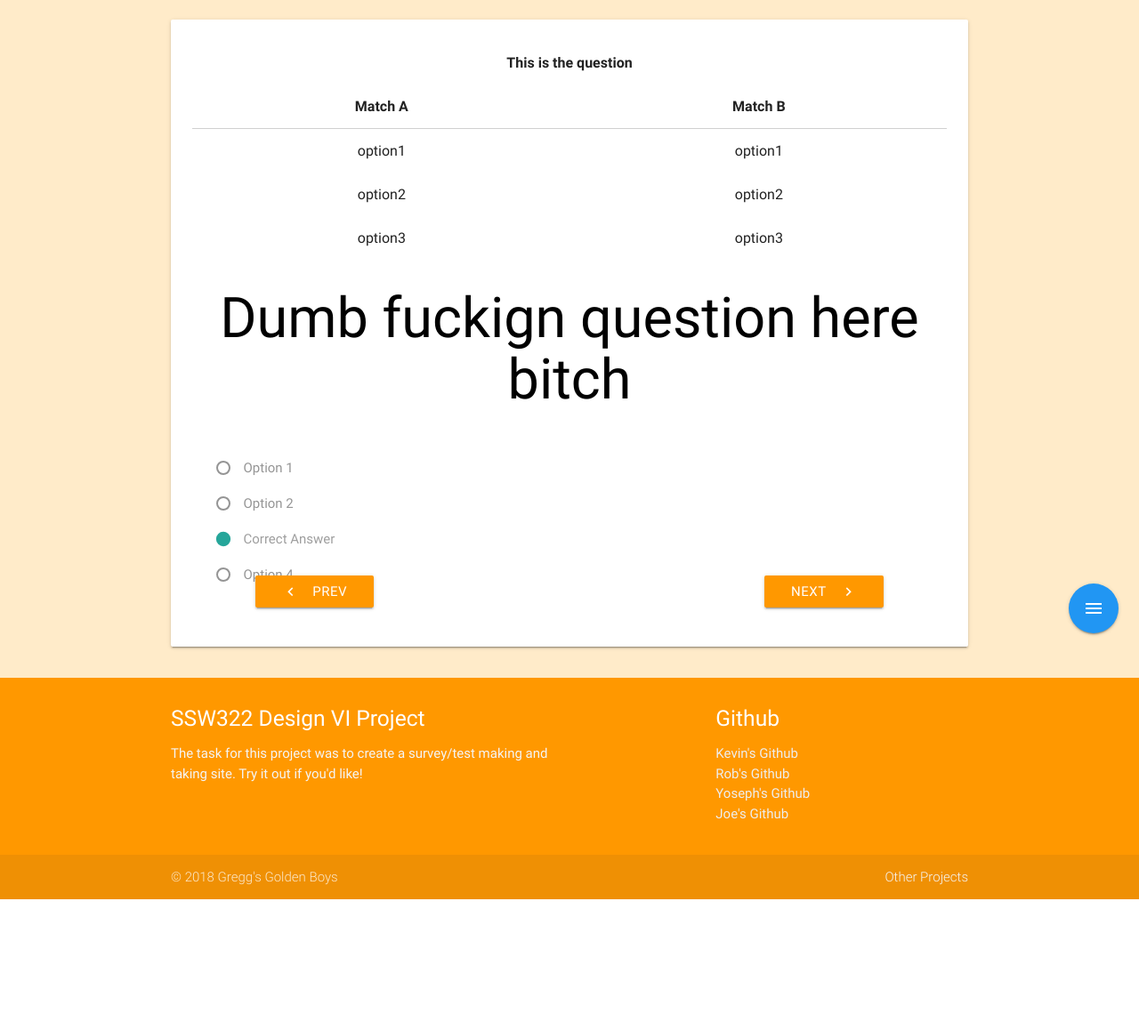
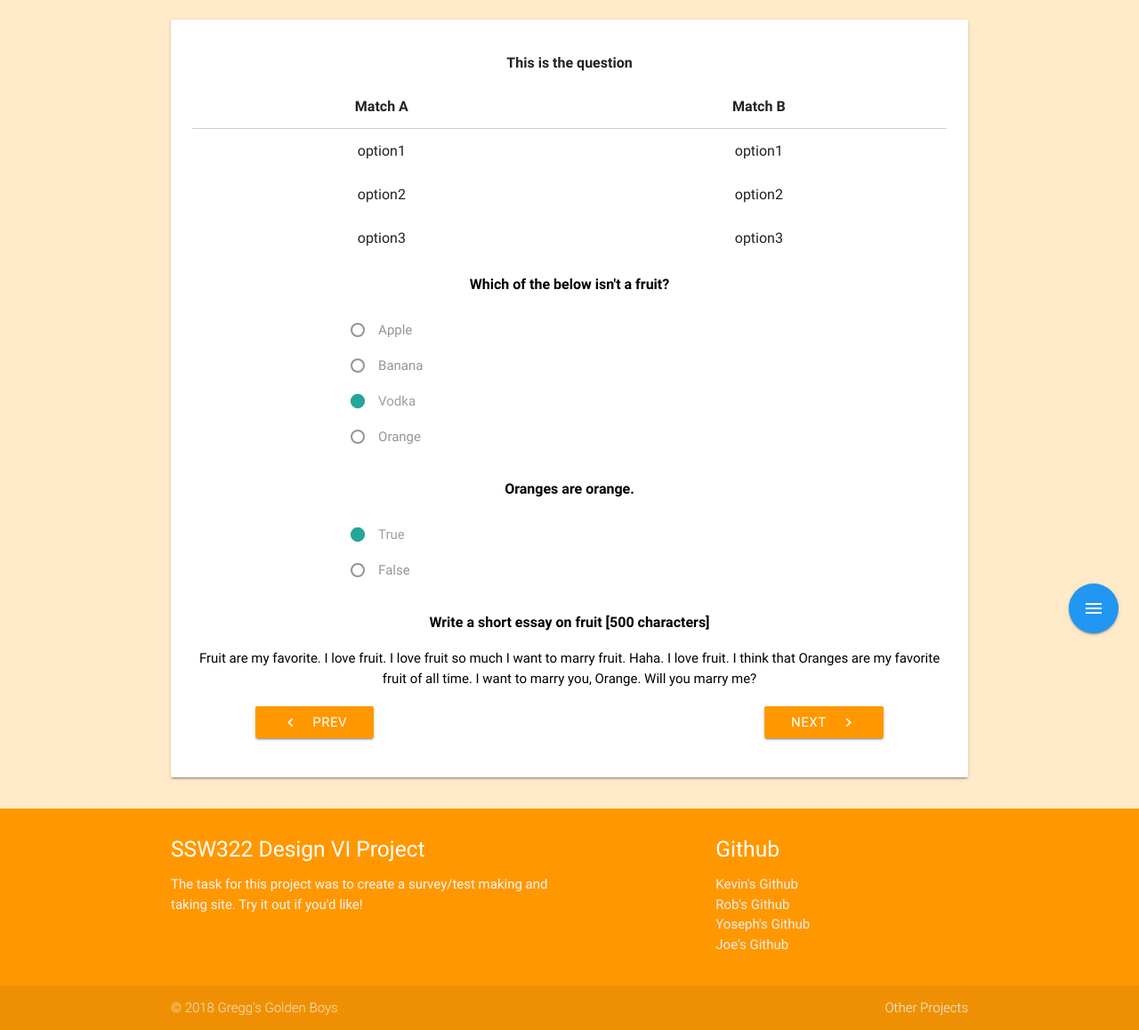
Before and after one commit to khockenj/ssw322, a Flask app: page /view in a window 1280 px wide. Shown: the part 65-1223 px from the top of the page at 89% size. Before the commit the page ends 1076 px from the top, so only its background shows below. Run offline with Flask 2, Linux system fonts and the light colour scheme; some libraries are stand-ins or nearby versions.

Commit message:
fruit messages :)

```diff
--- a/flasr/templates/view.html
+++ b/flasr/templates/view.html
@@ -98,6 +98,7 @@
 			  <thead>
 			  <tr>
 			  <th colspan='2'> {{ passedQ }} </th>
+			  </tr>
 			  <tr>
 			  <th>Match A</th>
 			  <th>Match B</th>
@@ -107,27 +108,51 @@
               </form>
 
 			  <!--Multiple Choice-->
+			  <div class='row'>
 			  <form id='mc'>
-			  <div id='qLocation'><h1>Dumb fuckign question here bitch</h1></div>
-			   <div class='container col s12 center-align'>
+			  <div id='qLocation'><p style="text-align:center; font-weight: bold; font-size:medium;">Which of the below isn't a fruit?</p></div>
+			   <div class='col s12 center-align' style="padding-left:20%; padding-bottom:3%;">
 			   <p>
 				<input name="opt" value="1" id='val1' type="radio" disabled />
-				<label for="val1">Option 1</label>
+				<label for="val1">Apple</label>
 				</p>
 				<p>
 				<input name="opt" value="2" id='val2' type="radio" disabled />
-				<label for="val2">Option 2</label>
+				<label for="val2">Banana</label>
 				</p>
 				 <p>
 				<input name="opt" value="3" id='val3' type="radio" checked='checked' />
-				<label for="val3">Correct Answer</label>
+				<label for="val3">Vodka</label>
 				</p>
 				<p>
 				<input name="opt" value="4" id='val4' type="radio" disabled />
-				<label for="val4">Option 4</label>
+				<label for="val4">Orange</label>
 				</p>
 				</div>
 				</form>
+				</div>
+				<!--TrueFalse-->
+				<div class='row'>
+			<form id='tf'>
+			<div id='qLocation'><p style="text-align:center; font-weight: bold; font-size:medium;">Oranges are orange.</p></div>
+			<div class='col s12 center-align' style="padding-left:20%; padding-bottom:3%;">
+			   <p>
+				<input name="opt" value="1" id='true' type="radio" checked='checked' />
+				<label for="true">True</label>
+				</p>
+				<p>
+				<input name="opt" value="0" id='false' type="radio" disabled />
+				<label for="false">False</label>
+				</p>
+				</div>
+				</form>
+				</div>
+
+				<!--ShortAnswer-->
+			<div class='row'>
+			<form id='sa'>
+			<div id='qLocation'><p style="text-align:center; font-weight: bold; font-size:medium; padding-bottom:2%;">Write a short essay on fruit [500 characters]</p></div>
+			<div class='col s12 center-align'>Fruit are my favorite. I love fruit. I love fruit so much I want to marry fruit. Haha. I love fruit. I think that Oranges are my favorite fruit of all time. I want to marry you, Orange. Will you marry me?</div></form></div>
               <!--Next Button-->
               <div class='row'>
 			  <span class='container left-align' style="padding-right:25%;">
```
